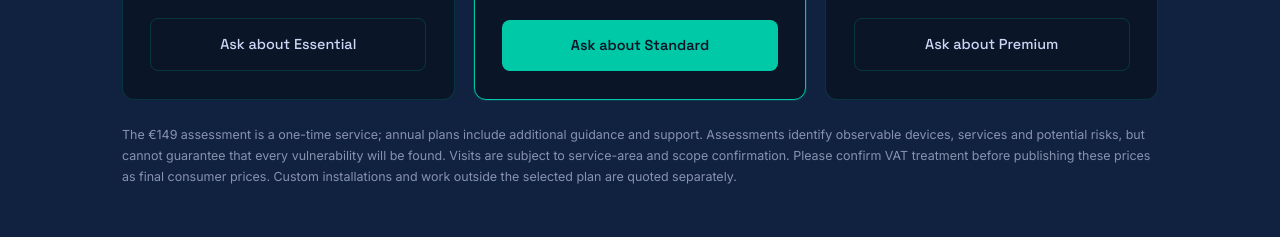
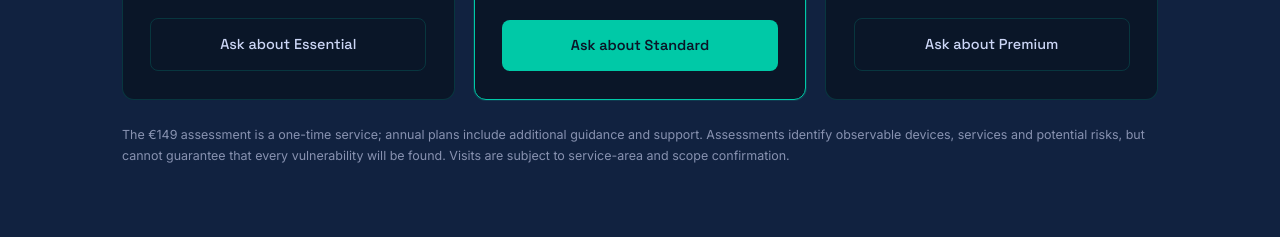
Before and after one commit to GuardMesh/guardmesh.github.io, a plain HTML site: page index.html in a window 1280 px wide. Shown: the part 2780-3017 px from the top of the page. Drawn offline with Linux system fonts and the light colour scheme.

Commit message:
Update pricing note in index.html
Removed detailed VAT treatment note from pricing section.

```diff
--- a/index.html
+++ b/index.html
@@ -532,11 +532,11 @@
         <a href="#contact" class="btn-outline">Ask about Premium</a>
       </article>
     </div>
-    <p class="pricing-note">The €149 assessment is a one-time service; annual plans include additional guidance and support. Assessments identify observable devices, services and potential risks, but cannot guarantee that every vulnerability will be found. Visits are subject to service-area and scope confirmation. Please confirm VAT treatment before publishing these prices as final consumer prices. Custom installations and work outside the selected plan are quoted separately.</p>
+    <p class="pricing-note">The €149 assessment is a one-time service; annual plans include additional guidance and support. Assessments identify observable devices, services and potential risks, but cannot guarantee that every vulnerability will be found. Visits are subject to service-area and scope confirmation.</p>
   </div>
 </section>
 
-<!-- SERVICES --> -->
+<!-- SERVICES
 
 <section id="security" style="padding: 6rem 0; background: var(--navy);">
   <div style="max-width:1100px; margin:0 auto; padding:0 2rem;">
```
